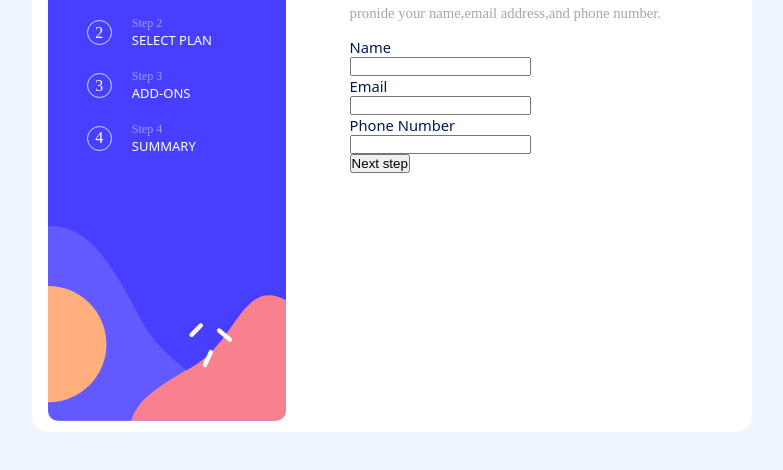
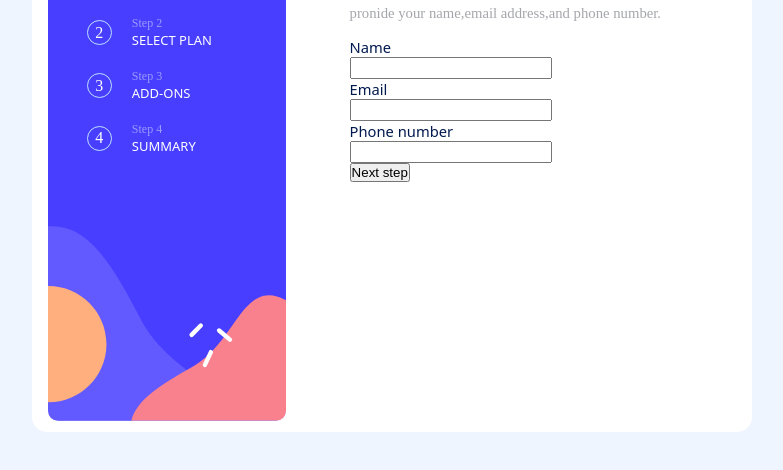
Before and after one commit to AhmadAboHasaan/multi-step-form-main, a plain HTML site: page index.html in a window 1280 px wide. Shown: the part 228-698 px from the top of the page, without its empty margins (248-1031 px from the left). Drawn offline with Linux system fonts and the light colour scheme.

Commit message:
update the body

```diff
--- a/index.html
+++ b/index.html
@@ -67,16 +67,13 @@
           <p class="disc">pronide your name,email address,and phone number.</p>
         </div>
         <div>
-          <p class="labal">Name</p>
-          <input type="text">
+          <label>Name<input type="text"></label>
         </div>
         <div>
-          <p class="labal">Email</p>
-          <input type="email">
+          <label>Email<input type="email"></label>
         </div>
         <div>
-          <p class="labal">Phone Number</p>
-          <input type="text">
+          <label>Phone number<input type="text"></label>
         </div>
         <button type="submit">Next step</button>
       </section>
--- a/style.css
+++ b/style.css
@@ -100,8 +100,15 @@ ul li span p:last-child {
     margin-bottom: 1em;
 }
 
-.componant .info .labal {
+.componant .info label {
     color: #00194f;
     font-size: 0.92em;
     font-family: system-ui;
 }
+
+.componant .info input {
+    display: block;
+    color: #00194f;
+    font-size: 0.92em;
+    font-family: system-ui;
+}
```
